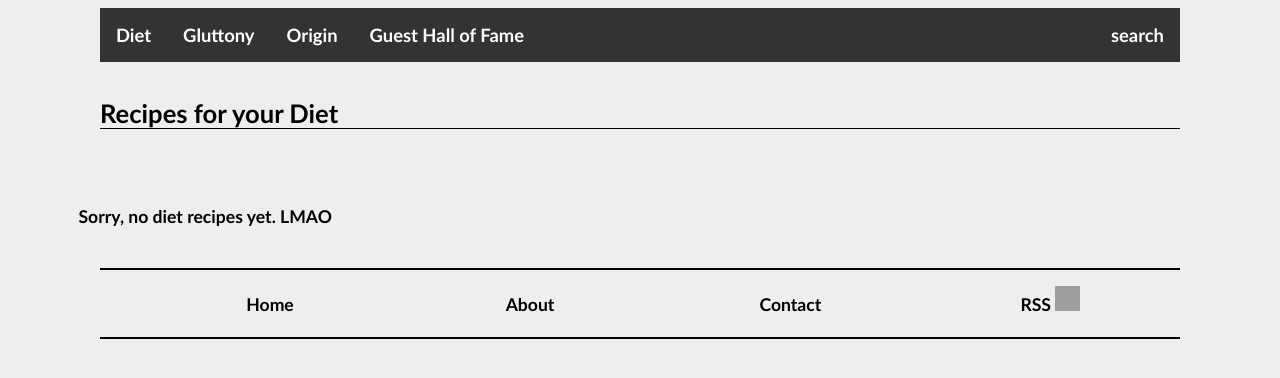
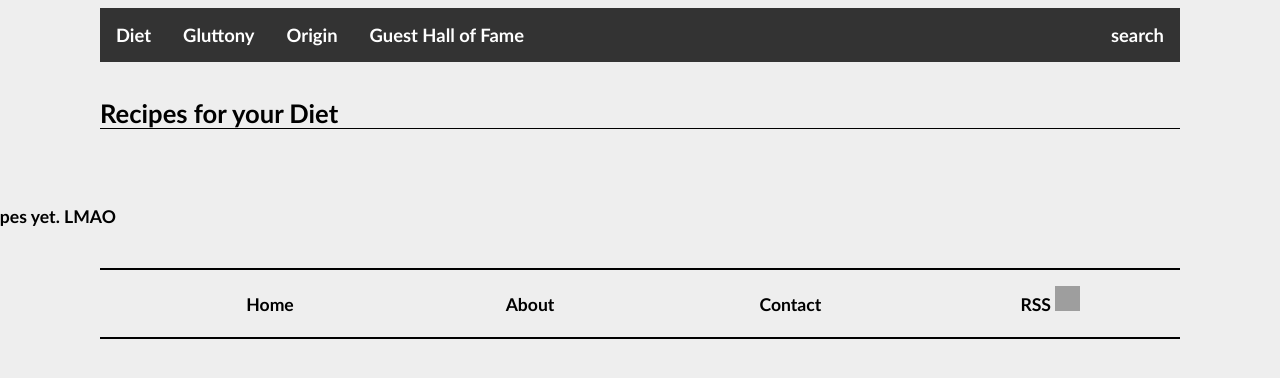
Before and after one commit to gluttonousbear/gluttonousbear.github.io, a Jekyll site: the page built from pages/diet.html, in a window 1280 px wide. Shown: the top 378 px of the page. Built offline with Jekyll 4.4.1, drawn with Linux system fonts in a browser that asks for light colours; grey boxes are pictures that could not be loaded.

Commit message:
Update main.css

```diff
--- a/css/main.css
+++ b/css/main.css
@@ -256,7 +256,7 @@ span.thumbnail-text {
 }
 section.thumbnail-collection {
 	width:1080px;
-	margin-left:-2%;
+	margin-left:-22%;
 }
 
 section.thumbnail {
```
